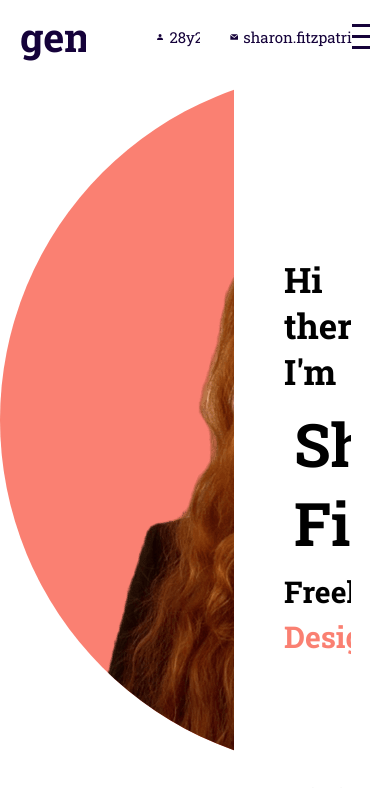
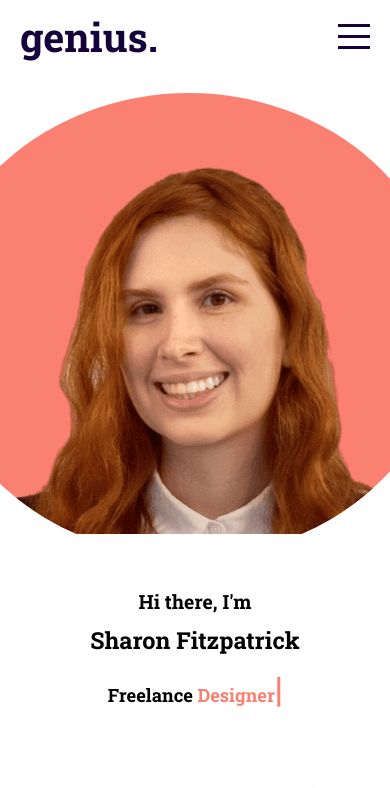
Before and after one commit to 2320sharon/Portfolio-website-react, a React (Create React App) app: page / in a window 390 px wide. Shown: the top 788 px of the page. Built offline with nearby package versions, Linux system fonts and the light colour scheme.

Commit message:
responsive design

```diff
--- a/src/components/contact/contact.scss
+++ b/src/components/contact/contact.scss
@@ -1,12 +1,21 @@
+@import "../../global.scss";
 .contact {
   background-color: white;
   display: flex;
+
+  @include mobile {
+    flex-direction: column;
+  }
   // Give each container a flex of 1 to split the container into 2 halves
   .left {
     flex: 1;
     overflow: hidden;
     img {
       height: 100%;
+      @include mobile {
+        height: 100%;
+        width: 100%;
+      }
     }
   }
   .right {
@@ -15,6 +24,11 @@
     flex-direction: column;
     align-items: center;
     justify-content: center;
+
+    @include mobile {
+      height: 100%;
+      width: 100%;
+    }
 
     h2 {
       font-size: 30px;
@@ -27,14 +41,19 @@
       align-items: center;
       justify-content: space-around;
 
+      @include mobile {
+        width: 95%;
+        height: 75%;
+      }
+
       input {
-        width: 300px;
+        width: 90%;
         height: 30px;
         font-size: 14px;
       }
 
       textarea {
-        width: 300px;
+        width: 90%;
         height: 200px;
         font-size: 14px;
       }
--- a/src/components/intro/intro.scss
+++ b/src/components/intro/intro.scss
@@ -1,6 +1,12 @@
+@import "../../global.scss";
 .intro {
   background-color: white;
   display: flex;
+
+  @include mobile {
+    flex-direction: column;
+    align-items: center;
+  }
 
   .left {
     flex: 0.6;
@@ -8,26 +14,48 @@
     // padding-top: 3%;
     // padding-left: 3%;
     .imgContainer {
-      width: 700px;
-      height: 700px;
+      width: 680px;
+      height: 680px;
       background-color: salmon;
       border-radius: 70%;
       align-items: flex-start;
       justify-content: center;
       float: left;
       padding-bottom: 0;
+      overflow-y: hidden;
+      margin-left: 4%;
+      margin-top: 4%;
+
+      @include mobile {
+        width: 90%;
+        height: 100%;
+        border-radius: 70%;
+        align-items: flex-start;
+      }
 
       .imgCenter {
+        height: 120%;
+        // width: 90%;
         padding-top: 7%;
         padding-left: 10%;
         padding-bottom: 0%;
-        position: relative;
+        overflow-y: hidden;
+        // position: relative;
+
+        @include mobile {
+          height: 100%;
+          padding-top: 0%;
+          padding-left: 0%;
+          position: relative;
+        }
+
         .img {
           padding-top: 3px;
           position: absolute;
           bottom: 0;
           border: 0;
           object-fit: cover;
+          height: 90%;
         }
       }
     }
@@ -45,15 +73,30 @@
       flex-direction: column;
       justify-content: center;
 
+      @include mobile {
+        padding-left: 0;
+        align-items: center;
+      }
+
       h1 {
         font-size: 60px;
         margin: 10px;
+
+        @include mobile {
+          font-size: 6vw;
+        }
       }
       h2 {
         font-size: 35px;
+        @include mobile {
+          font-size: 5vw;
+        }
       }
       h3 {
         font-size: 30px;
+        @include mobile {
+          font-size: 4.7vw;
+        }
 
         span {
           font-size: inherit;
--- a/src/components/portfolio/portfolio.scss
+++ b/src/components/portfolio/portfolio.scss
@@ -10,6 +10,10 @@
     font-size: 50px;
     align-items: center;
     overflow: hidden;
+
+    @include mobile {
+      font-size: 20px;
+    }
   }
 
   ul {
@@ -19,6 +23,12 @@
     overflow: hidden;
     list-style: none;
     display: flex;
+    @include mobile {
+      margin: 1vh 0;
+      flex-wrap: wrap;
+      justify-content: center;
+      height: 20vh;
+    }
   }
 
   .container {
@@ -28,6 +38,9 @@
     justify-content: center;
     align-items: center;
     flex-wrap: wrap;
+    @include mobile {
+      width: 70%;
+    }
   }
 
   .item {
@@ -44,6 +57,11 @@
     padding: 0;
     overflow: hidden;
     cursor: pointer;
+
+    @include mobile {
+      width: 150px;
+      height: 100px;
+    }
 
     h3 {
       position: absolute;
--- a/src/components/portfolioList/PortfolioList.scss
+++ b/src/components/portfolioList/PortfolioList.scss
@@ -7,6 +7,10 @@
   border-radius: 10px;
   cursor: pointer;
 
+  @include mobile {
+    margin-right: 2vh;
+  }
+
   &.active {
     background-color: $mainColor;
     color: white;
--- a/src/components/testmonials/testmonials.scss
+++ b/src/components/testmonials/testmonials.scss
@@ -1,3 +1,4 @@
+@import "../../global.scss";
 .testmonials {
   background-color: white;
   display: flex;
@@ -6,6 +7,9 @@
 
   h1 {
     font-size: 40px;
+    @include mobile {
+      font-size: 6vw;
+    }
   }
 
   .container {
@@ -15,6 +19,11 @@
     flex-direction: row;
     align-items: center;
     justify-content: center;
+
+    @include mobile {
+      flex-direction: column;
+      height: 91%;
+    }
 
     .card {
       width: 250px;
@@ -27,10 +36,23 @@
       padding: 20px;
       transition: all 1s ease;
 
+      @include mobile {
+        height: 60vh;
+        width: 80%;
+        padding: 0.5vh;
+      }
+
       &.featured {
         width: 300px;
         height: 75%;
         margin: 0 30px;
+
+        @include mobile {
+          height: 180px;
+          height: 70%;
+          width: 80%;
+          margin: 0 30px;
+        }
       }
 
       &:hover {
@@ -54,6 +76,12 @@
             border-radius: 50%;
             object-fit: cover;
             margin: 0 20%;
+
+            @include mobile {
+              height: 40px;
+              width: 40px;
+              margin: 7% 20%;
+            }
           }
         }
       }
@@ -62,6 +90,11 @@
         padding: 10px;
         background-color: rgb(243, 180, 174);
         border-radius: 10px;
+
+        @include mobile {
+          font-size: 12px;
+          padding: 5px;
+        }
       }
 
       .bottom {
@@ -71,9 +104,17 @@
         flex-direction: column;
         h3 {
           margin-bottom: 5px;
+
+          @include mobile {
+            font-size: 14px;
+          }
         }
         h4 {
           color: grey;
+
+          @include mobile {
+            font-size: 13px;
+          }
         }
       }
     }
--- a/src/components/topbar/topbar.scss
+++ b/src/components/topbar/topbar.scss
@@ -32,6 +32,10 @@
         display: flex;
         align-items: center;
         margin-left: 30px;
+
+        @include mobile {
+          display: none;
+        }
 
         .icon {
           font-size: 18px;
--- a/src/components/works/works.scss
+++ b/src/components/works/works.scss
@@ -10,6 +10,10 @@
     height: 50px;
     position: absolute;
     cursor: pointer;
+
+    @include mobile {
+      display: none;
+    }
 
     &.left {
       left: 100px;
@@ -33,6 +37,12 @@
     left: 0;
     transition: all 1s ease-out;
 
+    @include mobile {
+      height: 90vh;
+      flex-direction: column;
+      justify-content: center;
+    }
+
     .container {
       //width is the entire viewport (aka screen)
       width: 100vw;
@@ -49,6 +59,12 @@
         display: flex;
         align-items: center;
         justify-content: center;
+
+        @include mobile {
+          height: 27vh;
+          margin: 1vh 0;
+          width: 90%;
+        }
 
         //item is split into 12 total pieces
         .left {
@@ -82,15 +98,26 @@
             }
             h2 {
               font-size: 20px;
+              @include mobile {
+                font-size: 2vh;
+                overflow: hidden;
+              }
             }
             p {
               font-size: 13px;
+              @include mobile {
+                font-size: 2vw;
+              }
             }
             span {
               font-size: 12px;
               font-weight: 600;
               cursor: pointer;
               text-decoration: underline;
+              @include mobile {
+                font-size: 3vw;
+                overflow: hidden;
+              }
             }
           }
         }
--- a/src/global.scss
+++ b/src/global.scss
@@ -1 +1,9 @@
 $mainColor: #15023a;
+
+$width: 768px;
+
+@mixin mobile {
+  @media (max-width: #{$width}) {
+    @content;
+  }
+}
```
